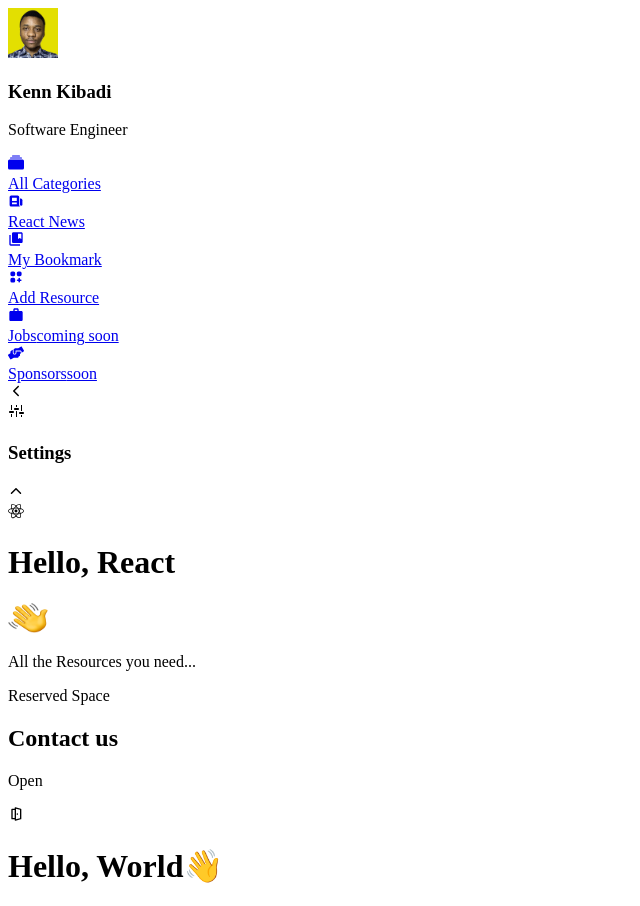
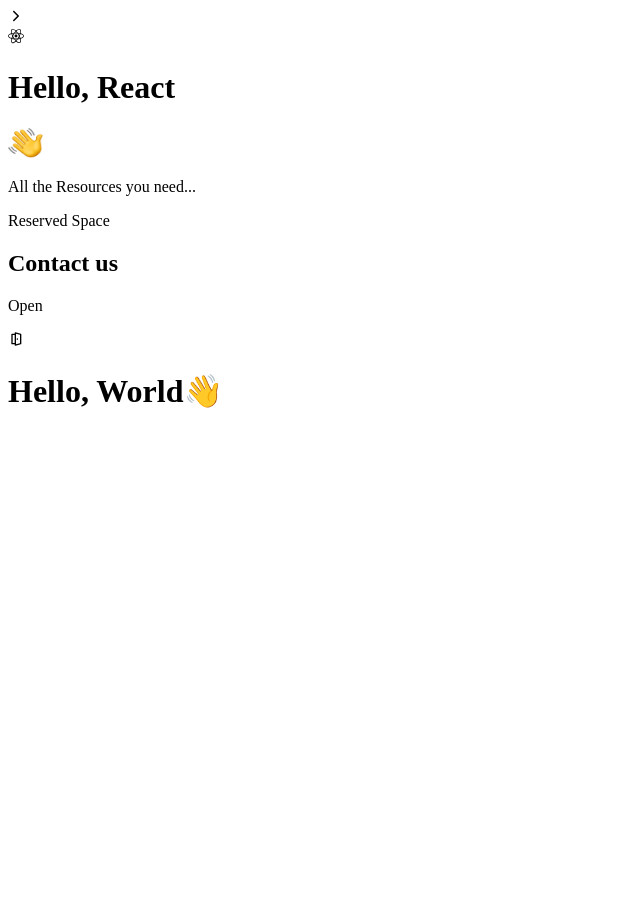
Before and after one commit to KennStack01/HelloReact, a Next.js app: page / in a window 1280 px wide. Shown: the whole page, without its empty margins (0-640 px from the left). After the commit the page ends 800 px from the top, so only its background shows below. Built offline with nearby package versions, Linux system fonts and the light colour scheme.

Commit message:
working on the sidebar

```diff
--- a/components/Navbar.js
+++ b/components/Navbar.js
@@ -18,7 +18,9 @@
                 <div className="text-2xl">
                   <BsFillCollectionFill />
                 </div>
-                <span className="my-auto mx-4">All Categories</span>
+                <span className="my-auto mx-4 text-sm md:text-md">
+                  All Categories
+                </span>
               </div>
             </a>
           </Link>
@@ -31,7 +33,9 @@
                 <div className="text-3xl ml-0">
                   <HiNewspaper />
                 </div>
-                <span className="my-auto mx-4">React News</span>
+                <span className="my-auto mx-4 text-sm md:text-md">
+                  React News
+                </span>
               </div>
             </a>
           </Link>
@@ -44,7 +48,9 @@
                 <div className="text-2xl">
                   <MdCollectionsBookmark />
                 </div>
-                <span className="my-auto mx-4">My Bookmark</span>
+                <span className="my-auto mx-4 text-sm md:text-md">
+                  My Bookmark
+                </span>
               </div>
             </a>
           </Link>
@@ -57,7 +63,9 @@
                 <div className="text-2xl">
                   <HiViewGridAdd />
                 </div>
-                <span className="my-auto mx-4">Add Resource</span>
+                <span className="my-auto mx-4 text-sm md:text-md">
+                  Add Resource
+                </span>
               </div>
             </a>
           </Link>
@@ -70,9 +78,9 @@
                 <div className="text-2xl">
                   <MdWork />
                 </div>
-                <span className="my-auto mx-4">Jobs</span>
+                <span className="my-auto mx-4 text-sm md:text-md">Jobs</span>
                 <span className="text-xs text-gray-500 italic my-auto">
-                  coming soon
+                  soon
                 </span>
               </div>
             </a>
@@ -86,7 +94,9 @@
                 <div className="text-2xl">
                   <FaHandsHelping />
                 </div>
-                <span className="my-auto mx-4">Sponsors</span>
+                <span className="my-auto mx-4 text-sm md:text-md">
+                  Sponsors
+                </span>
                 <span className="text-xs text-gray-500 italic my-auto">
                   soon
                 </span>
--- a/components/PubBanner.js
+++ b/components/PubBanner.js
@@ -8,31 +8,37 @@
   return (
     <div className="flex flex-row justify-between mx-auto bg-helloblue-500 py-5 md:py-5 px-4 text-white rounded-3xl">
       <div className="flex flex-row">
-        <div className="text-8xl mx-4 my-auto">
+        <div className="hidden md:block md:text-8xl mx-4 my-auto">
           {" "}
           <SiReact />{" "}
         </div>
         <div className=" my-auto">
           <div className="flex flex-col justify-between">
             <div className="flex flex-row justify-around">
-              <h1 className="text-3xl font-extrabold">Hello, React </h1>
+              <h1 className="text-lg md:text-3xl font-bold md:font-extrabold">
+                Hello, React{" "}
+              </h1>
               <Image
                 src={wavingHand}
                 alt="Waving Hand"
-                placeholder="blur"
+                // placeholder="blur"
                 //   placeholderStyle={{ rounded: "100%" }}
-                width={40}
+                width={35}
                 height={30}
-                className="mx-4"
+                className="mx-4 my-auto"
               />{" "}
             </div>
-            <p className="font-light ">All the Resources you need...</p>
+            <p className="text-xs md:text-lg font-light ">
+              All the Resources you need...
+            </p>
           </div>
         </div>
       </div>
-      <div className="flex flex-col place-content-end bg-helloblue-600 py-10 px-8 rounded-3xl cursor-pointer">
-        <p className="italic">Reserved Space</p>
-        <h2 className="font-bold text-center mb-4">Contact us</h2>
+      <div className="flex flex-col place-content-end bg-helloblue-600 py-4 md:py-10 px-4 md:px-8 rounded-3xl cursor-pointer">
+        <p className="md:italic text-xs md:text-md">Reserved Space</p>
+        <h2 className="text-xs md:text-md font-bold text-center mb-4">
+          Contact us
+        </h2>
         <div className="flex flex-row justify-center text-helloblue-700 font-bold bg-helloyellow-500 rounded-xl p-2">
           <p>Open</p>
           <div className="text-xl my-auto">
--- a/components/Sidebar.js
+++ b/components/Sidebar.js
@@ -1,4 +1,4 @@
-import React from "react";
+import React, { useState } from "react";
 import Link from "next/link";
 import Navbar from "./Navbar";
 import { GoSettings } from "react-icons/go";
@@ -10,13 +10,13 @@
 import UserInfo from "./UserInfo";
 
 const Sidebar = () => {
-  const [isSideBarOpen, setSideBarOpen] = React.useState(true);
+  const [isSideBarHidden, setSideBarHidden] = useState(false);
 
   return (
     <>
-      {isSideBarOpen && (
+      {isSideBarHidden && (
         <div
-          className={`flex flex-col justify-between text-white bg-hellosidebarblue-500 w-1/6 h-screen sticky left-0 bottom-0 top-0`}
+          className={`flex flex-col justify-between text-white bg-hellosidebarblue-500 w-2/3 md:w-1/6 h-screen max-h-screen absolute z-50 left-0 bottom-0 top-0`}
         >
           {/* user info */}
           <div>
@@ -28,8 +28,8 @@
               <Navbar />
             </div>
             <div
-              onClick={() => setSideBarOpen(false)}
-              className="absolute bg-hellosidebarblue-400 hover:bg-hellosidebarblue-500 shadow-md text-3xl px-2 py-1 ml-48 -mt-56 rounded cursor-pointer"
+              onClick={() => setSideBarHidden(false)}
+              className="absolute bg-hellosidebarblue-400 hover:bg-hellosidebarblue-500 shadow-md text-3xl px-2 py-1 ml-64 md:ml-48 -mt-56 rounded cursor-pointer"
             >
               <IoIosArrowBack />
             </div>
@@ -47,9 +47,9 @@
         </div>
       )}
 
-      {!isSideBarOpen && (
+      {!isSideBarHidden && (
         <div
-          onClick={() => setSideBarOpen(true)}
+          onClick={() => setSideBarHidden(true)}
           className="fixed z-56 top-60 left-0 text-white bg-hellosidebarblue-400 hover:bg-hellosidebarblue-500 shadow-md text-3xl px-2 py-1 rounded-r cursor-pointer"
         >
           <IoIosArrowForward />
--- a/components/layout.js
+++ b/components/layout.js
@@ -15,7 +15,7 @@
     //   {/* <Footer /> */}
     // </div>
     <div className="flex flex-row min-h-screen bg-backcolor-500">
-      <Sidebar />
+      <Sidebar className="z-50 absolute" />
       <main className="flex-1 lg:container px-4 py-2 md:py-3 mx-auto md:px-6">
         <PubBanner />
         {props.children}
```
